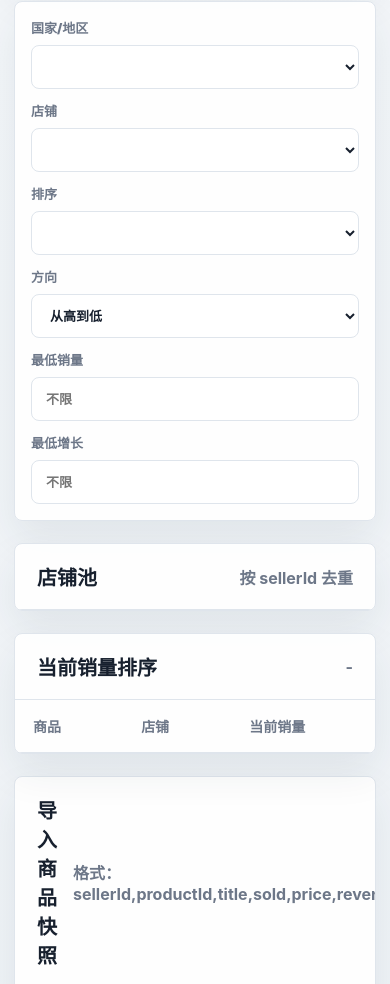
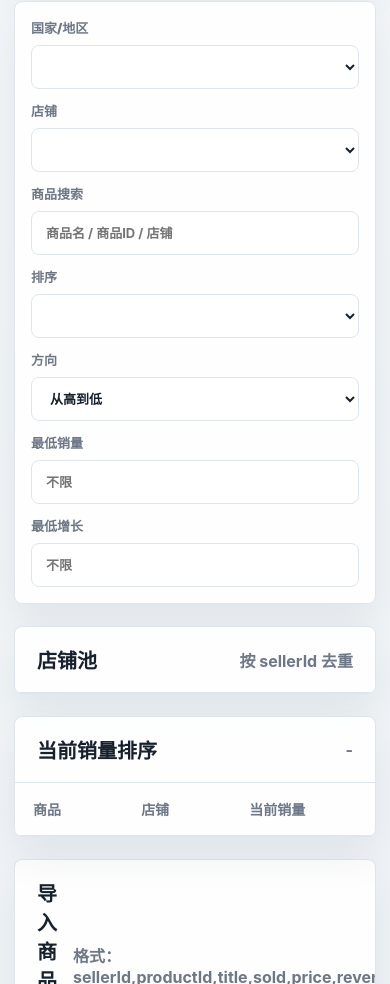
Before and after one commit to jiaxiezheng/tiktok-shop-growth-monitor, a website: page public/index.html in a window 390 px wide. Shown: the part 1236-2220 px from the top of the page. Drawn offline with Linux system fonts and the light colour scheme; no server answers.

Commit message:
Add mobile product search filter

```diff
--- a/public/index.html
+++ b/public/index.html
@@ -43,6 +43,7 @@
       <section class="filters">
         <label>国家/地区<select id="regionFilter"></select></label>
         <label>店铺<select id="storeFilter"></select></label>
+        <label>商品搜索<input id="keywordInput" placeholder="商品名 / 商品ID / 店铺" /></label>
         <label>排序<select id="metricSelect"></select></label>
         <label>方向<select id="directionSelect"><option value="desc">从高到低</option><option value="asc">从低到高</option></select></label>
         <label>最低销量<input id="minSoldInput" type="number" placeholder="不限" /></label>
```
